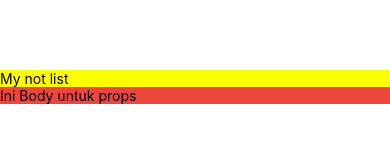
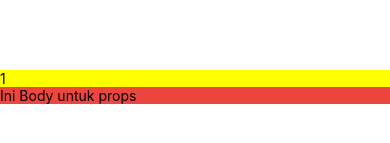
Before and after one commit to astadipati/Not-My-List, a React Native app: screen / in a window 390 px wide. Shown: the part 335-478 px from the top of the page. Built offline with nearby package versions, Linux system fonts and the light colour scheme.

Commit message:
Jika di props nilainya int atau bool

```diff
--- a/App.js
+++ b/App.js
@@ -6,12 +6,12 @@ import Header from './components/Header';
 import Body from './components/Body';
 
 // cara panggil lebih simpel
-// const color = this.props.color;
-// const title = this.props.title;
+
 
 export default ()=> (
     <View style={{flex:1, justifyContent:'center'}}>
-      <Header title="My not list" color="yellow"/>
+    {/* jika props yang diambil berupa string atau boolean harus jadi object dulu*/}
+      <Header title={1} color="yellow"/>
       {/* ngambil string title yang dapat di isi value tertentu */}
       <Body/>
     </View>
```
